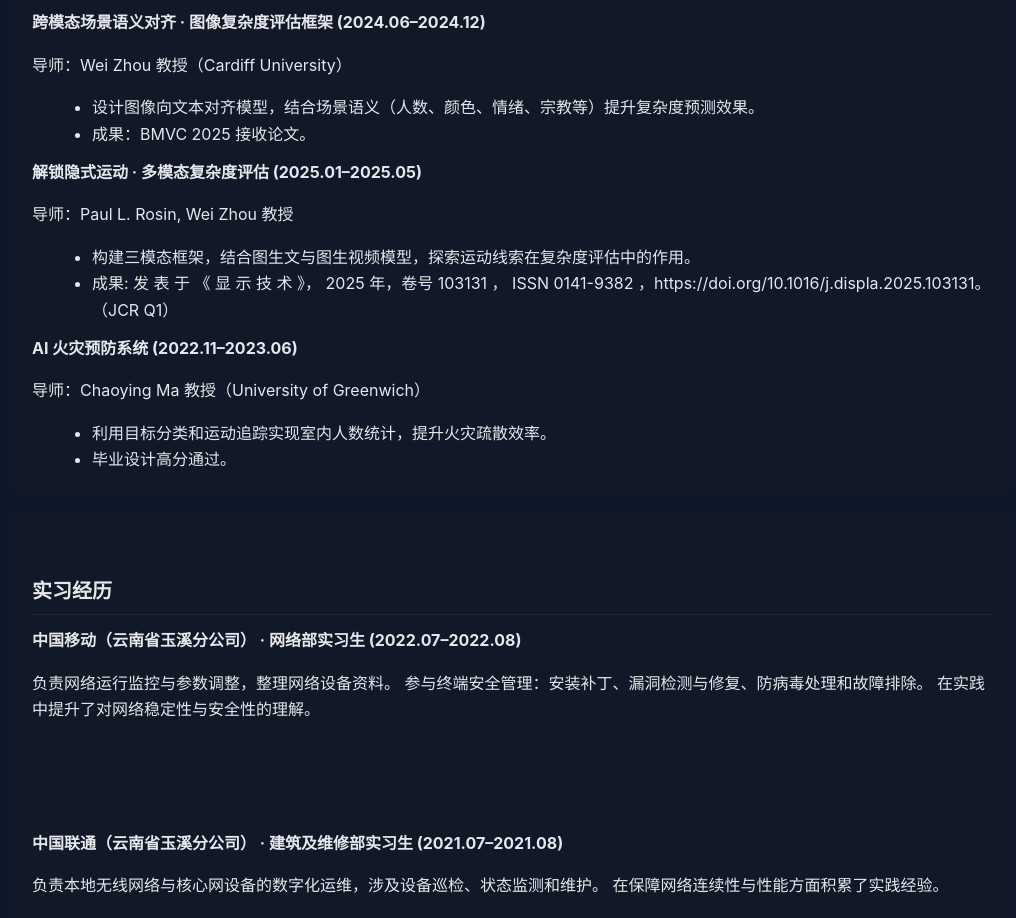
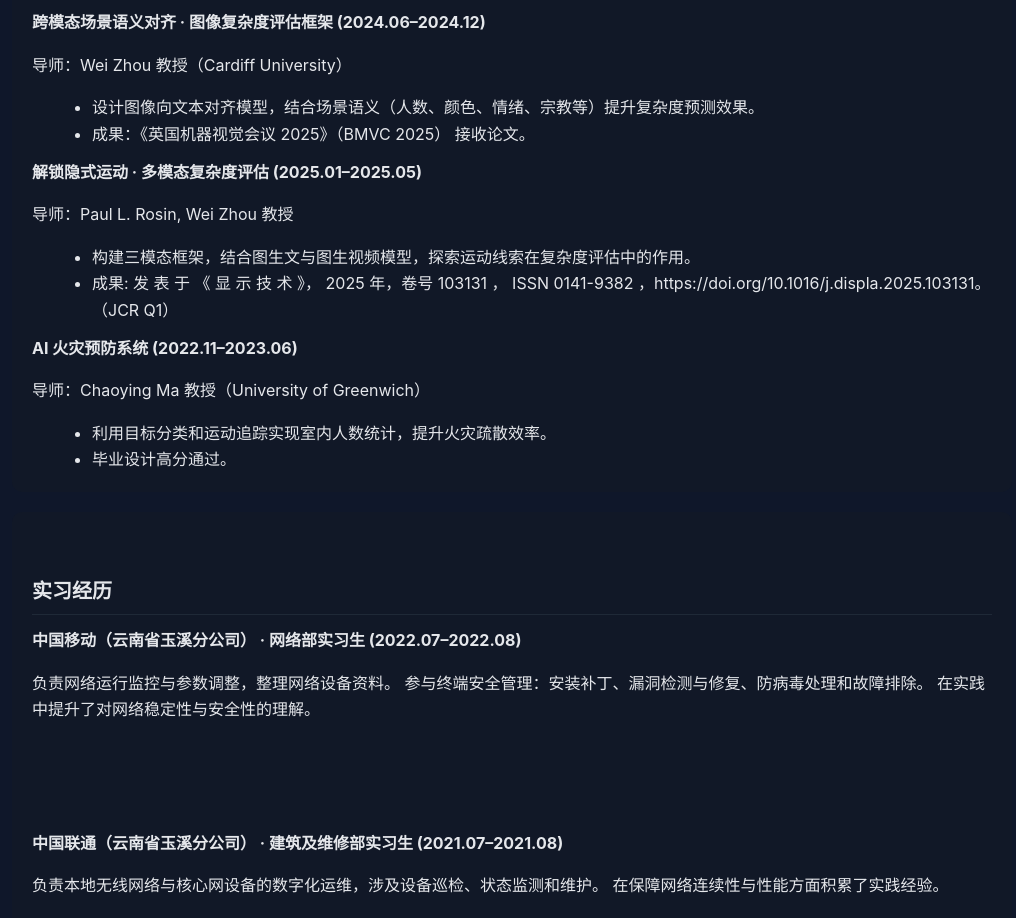
Before and after one commit to XQ2K/XQ2K.github.io, a plain HTML site: page index.html in a window 1280 px wide. Shown: the part 1062-1980 px from the top of the page, without its empty margins (128-1144 px from the left). Drawn offline with Linux system fonts and the light colour scheme.

Commit message:
Update index.html

```diff
--- a/index.html
+++ b/index.html
@@ -81,7 +81,7 @@
   <p>导师：Wei Zhou 教授（Cardiff University）</p>
   <ul>
     <li>设计图像向文本对齐模型，结合场景语义（人数、颜色、情绪、宗教等）提升复杂度预测效果。</li>
-    <li>成果：BMVC 2025 接收论文。</li>
+    <li>成果：《英国机器视觉会议 2025》（BMVC 2025） 接收论文。</li>
   </ul>
   <h3>解锁隐式运动 · 多模态复杂度评估 (2025.01–2025.05)</h3>
   <p>导师：Paul L. Rosin, Wei Zhou 教授</p>
```
